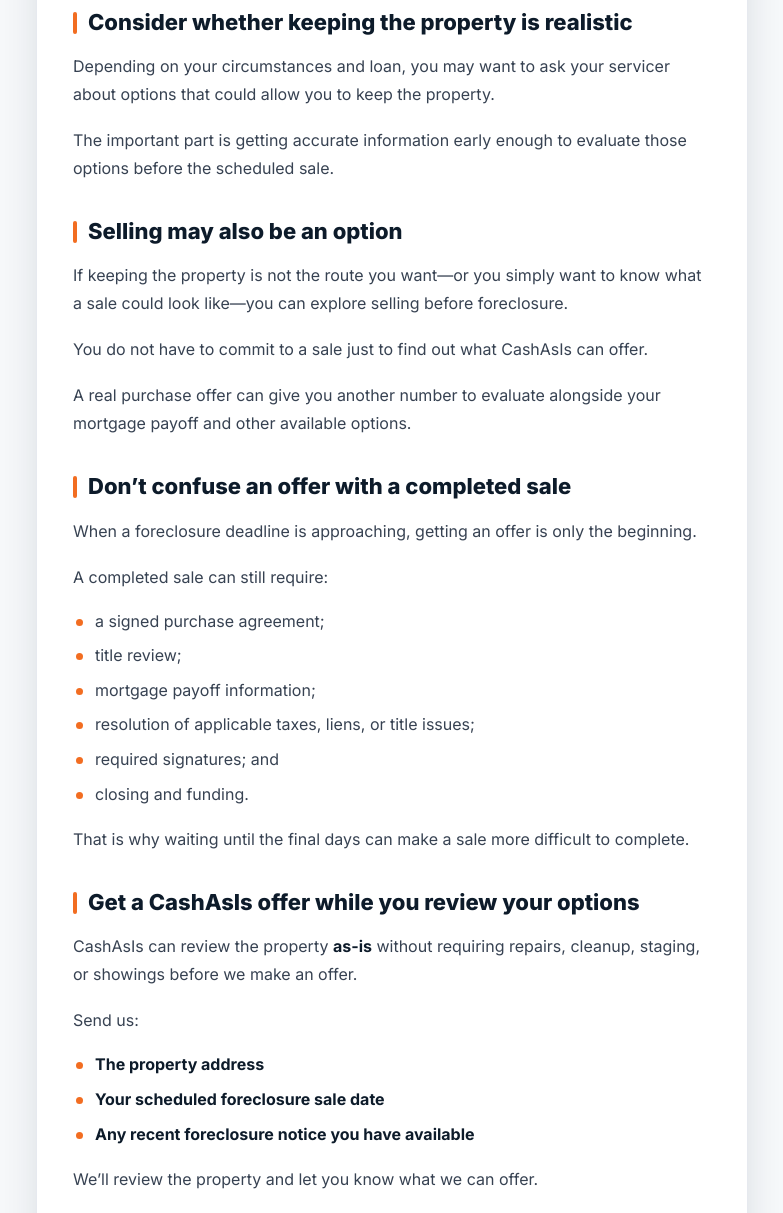
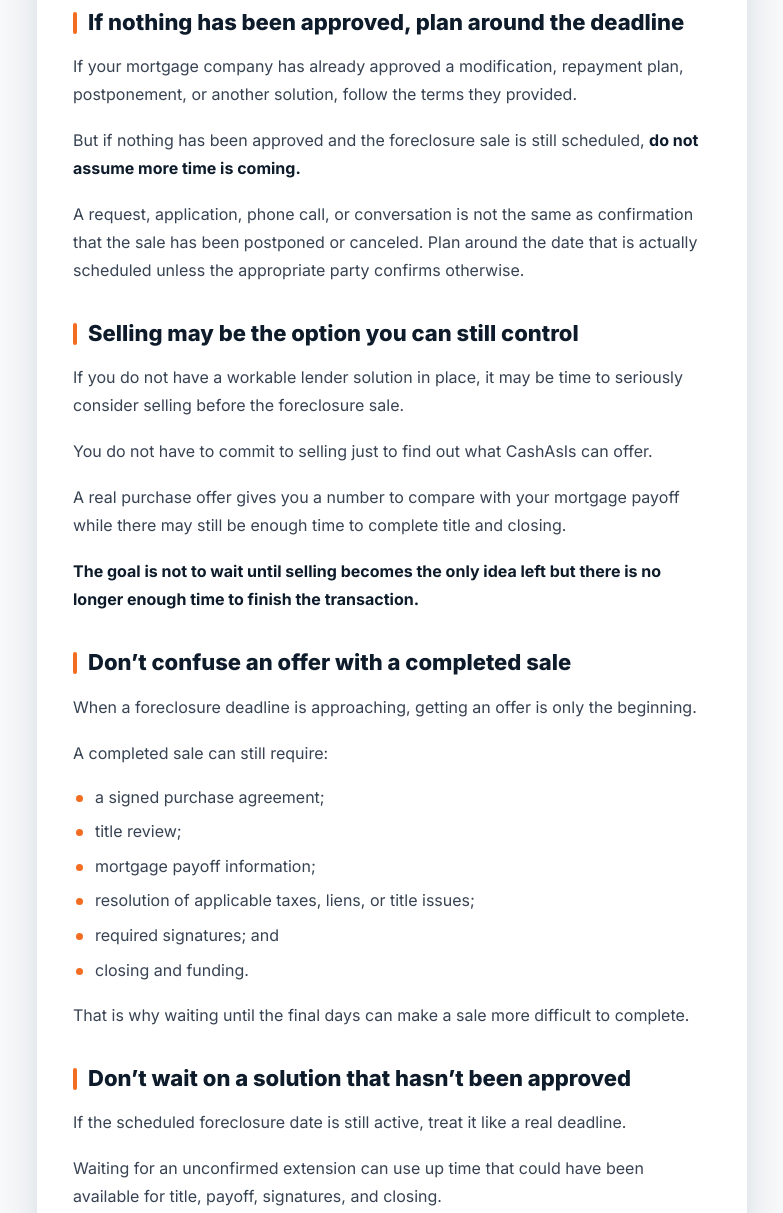
Before and after one commit to Farismadewright/cashasis-site, an Astro site: page /blog/options-before-foreclosure-sale in a window 1280 px wide. Shown: the part 1080-2293 px from the top of the page, without its empty margins (248-1031 px from the left). Built offline with nearby package versions, Linux system fonts and the light colour scheme; Astro itself is replaced by a stand-in of ours.

Commit message:
Refocus foreclosure options guide on realistic sale timing

```diff
--- a/src/content/blog/options-before-foreclosure-sale.md
+++ b/src/content/blog/options-before-foreclosure-sale.md
@@ -30,19 +30,23 @@
 
 Availability and eligibility vary. Do not assume a sale has been postponed or canceled unless the appropriate party confirms it.
 
-## Consider whether keeping the property is realistic
+## If nothing has been approved, plan around the deadline
 
-Depending on your circumstances and loan, you may want to ask your servicer about options that could allow you to keep the property.
+If your mortgage company has already approved a modification, repayment plan, postponement, or another solution, follow the terms they provided.
 
-The important part is getting accurate information early enough to evaluate those options before the scheduled sale.
+But if nothing has been approved and the foreclosure sale is still scheduled, **do not assume more time is coming.**
 
-## Selling may also be an option
+A request, application, phone call, or conversation is not the same as confirmation that the sale has been postponed or canceled. Plan around the date that is actually scheduled unless the appropriate party confirms otherwise.
 
-If keeping the property is not the route you want—or you simply want to know what a sale could look like—you can explore selling before foreclosure.
+## Selling may be the option you can still control
 
-You do not have to commit to a sale just to find out what CashAsIs can offer.
+If you do not have a workable lender solution in place, it may be time to seriously consider selling before the foreclosure sale.
 
-A real purchase offer can give you another number to evaluate alongside your mortgage payoff and other available options.
+You do not have to commit to selling just to find out what CashAsIs can offer.
+
+A real purchase offer gives you a number to compare with your mortgage payoff while there may still be enough time to complete title and closing.
+
+**The goal is not to wait until selling becomes the only idea left but there is no longer enough time to finish the transaction.**
 
 ## Don't confuse an offer with a completed sale
 
@@ -59,7 +63,13 @@
 
 That is why waiting until the final days can make a sale more difficult to complete.
 
-## Get a CashAsIs offer while you review your options
+## Don't wait on a solution that hasn't been approved
+
+If the scheduled foreclosure date is still active, treat it like a real deadline.
+
+Waiting for an unconfirmed extension can use up time that could have been available for title, payoff, signatures, and closing.
+
+## Get a CashAsIs offer while there is still time
 
 CashAsIs can review the property **as-is** without requiring repairs, cleanup, staging, or showings before we make an offer.
 
```
